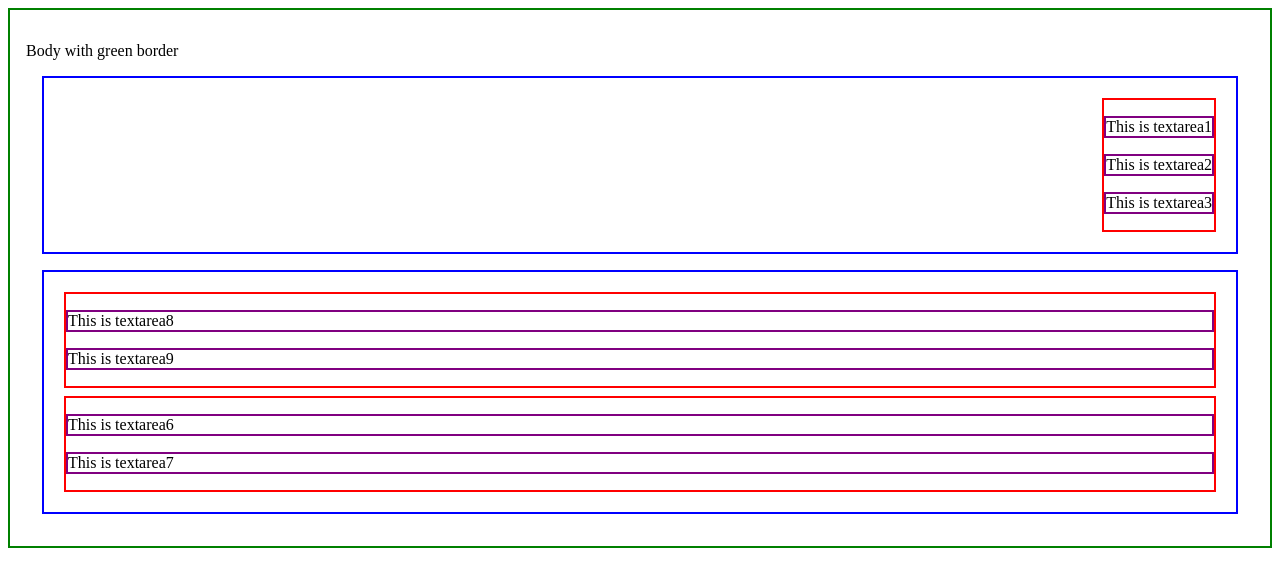
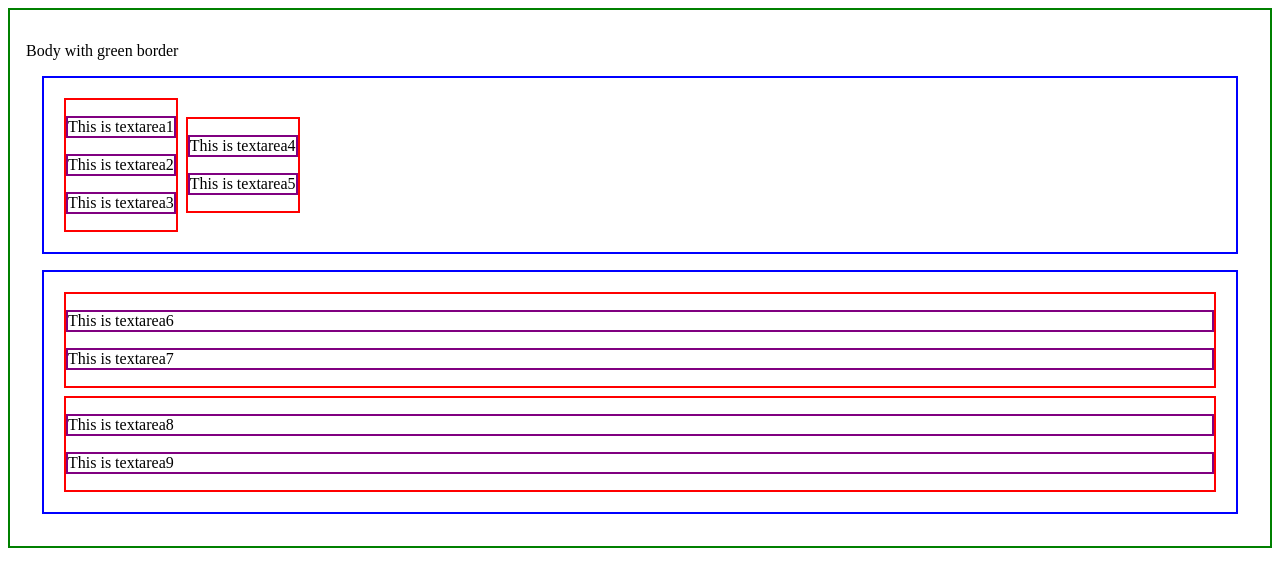
Before and after one commit to RadhikaRJ/Flexbox_CSSproperties, a plain HTML site: page index.html in a window 1280 px wide. Drawn offline with Linux system fonts and the light colour scheme.

Commit message:
align-items

```diff
--- a/index.html
+++ b/index.html
@@ -17,12 +17,12 @@
             <p class="textbox box2">This is textarea2</p>
             <p class="textbox box3">This is textarea3</p>
         </div>
-        <!-- <div class="columns set2">
+        <div class="columns set2">
 
             <p class="textbox box4">This is textarea4</p>
             <p class="textbox box5">This is textarea5</p>
 
-        </div> -->
+        </div>
     </div>
     <div class="container superset2">
 
--- a/styles.css
+++ b/styles.css
@@ -1,6 +1,7 @@
 body {
     border: 2px solid green;
     padding: 1em;
+
 }
 
 .container {
@@ -13,19 +14,21 @@ body {
 
 .superset1 {
     display: flex;
-    flex-direction: row;
-    justify-content: flex-end;
+    justify-content: flex-start;
+    align-items: center;
 }
 
 .superset2 {
     display: flex;
-    flex-direction: column-reverse;
-    justify-content: space-between;
+    flex-direction: column;
+    justify-content: flex-start;
+    align-items: stretch;
 }
 
 .columns {
     border: 2px solid red;
     margin: 0.25em;
+
 
 }
 
```
